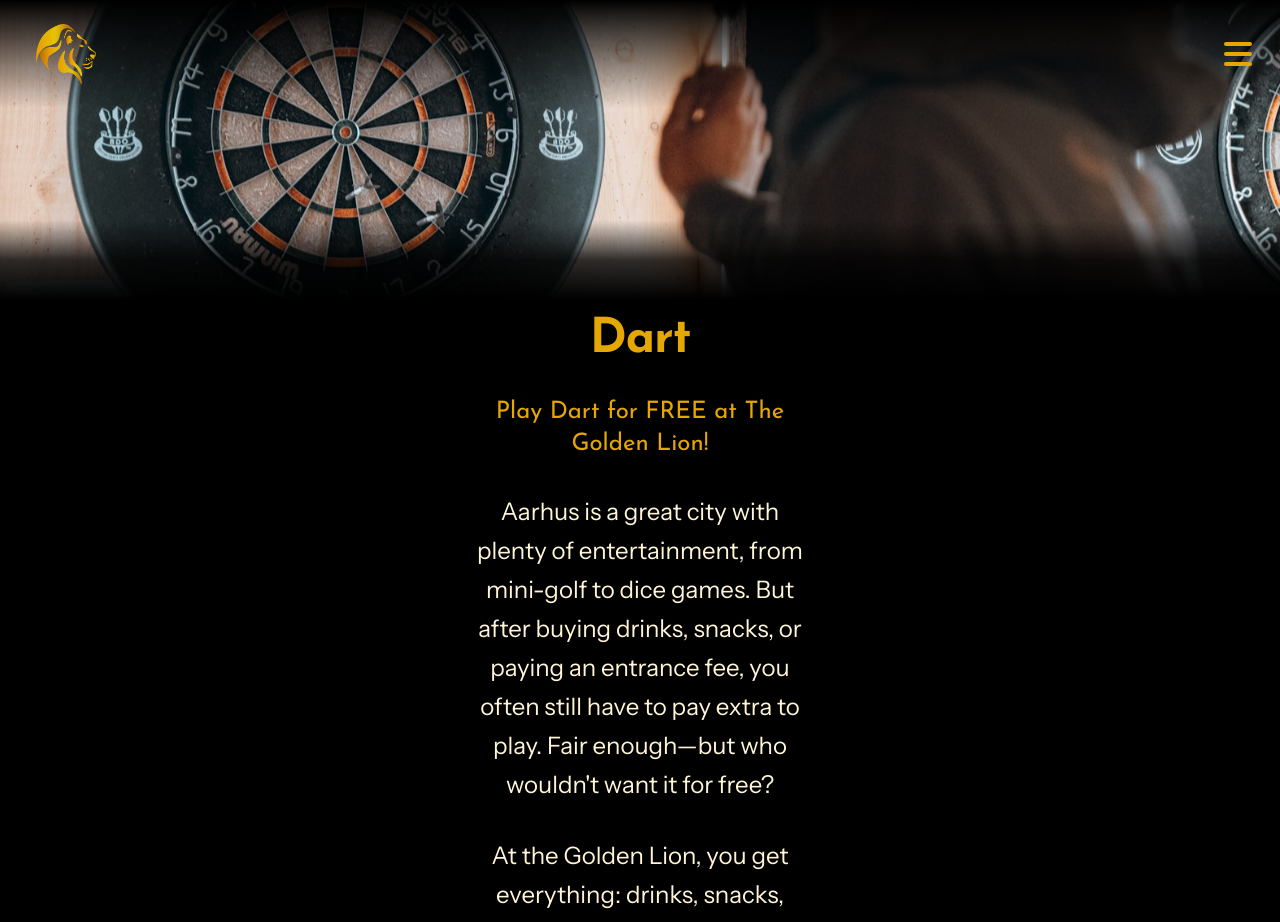
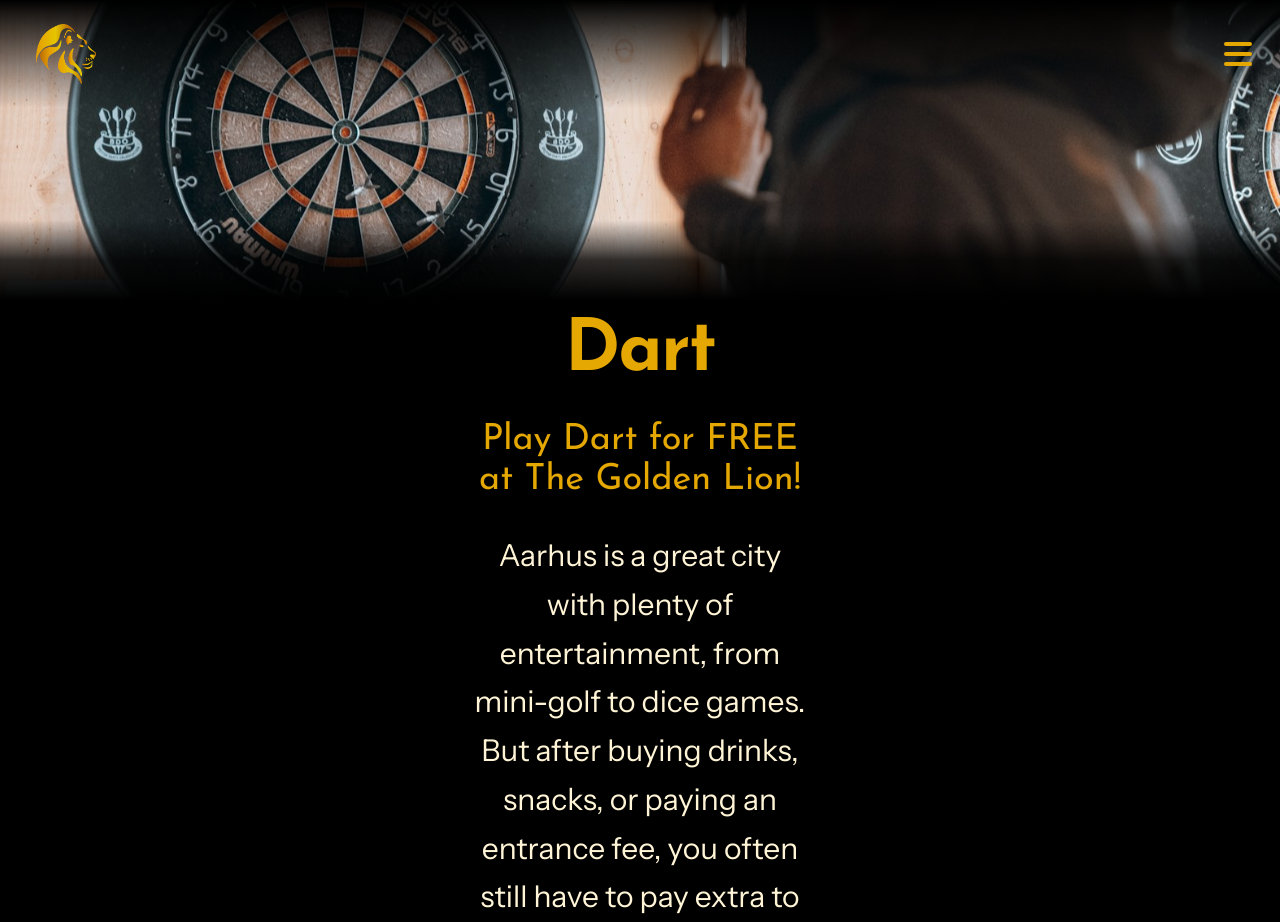
Before and after one commit to Heidi-Astrup/next-golden-lion, a Next.js app: page /dart in a window 1280 px wide. Shown: the top 922 px of the page. Built offline with nearby package versions, Linux system fonts and the light colour scheme.

Commit message:
små justeringer til dart

```diff
--- a/app/dart/page.js
+++ b/app/dart/page.js
@@ -20,23 +20,22 @@
 
       <main className="pt-4 pb-0">
         <div className="max-w-sm mx-auto px-6 text-center">
-
-          <h1 className="font-heading text-[#E5A702] text-5xl font-semibold tracking-tight mb-8">
+          <h1 className="font-heading text-[#E5A702] text-6xl md:text-7xl font-semibold tracking-tight mb-8">
             Dart
           </h1>
 
-          <h2 className="font-heading text-2xl text-[#E5A702] mb-8">
+          <h2 className="font-heading text-3xl md:text-4xl text-[#E5A702] mb-8">
             Play Dart for FREE at The Golden Lion!
           </h2>
 
-          <p className="text-xl md:text-2xl font-body text-[#FFF5D6] mb-8 leading-relaxed">
+          <p className="text-2xl md:text-3xl font-body text-[#FFF5D6] mb-8 leading-relaxed">
             Aarhus is a great city with plenty of entertainment, from mini-golf
             to dice games. But after buying drinks, snacks, or paying an
             entrance fee, you often still have to pay extra to play. Fair
             enough—but who wouldn&apos;t want it for free?
           </p>
 
-          <p className="text-xl md:text-2xl font-body text-[#FFF5D6] mb-12 leading-relaxed">
+          <p className="text-2xl md:text-3xl font-body text-[#FFF5D6] mb-12 leading-relaxed">
             At the Golden Lion, you get everything: drinks, snacks, good vibes,
             and FREE darts.
           </p>
```
